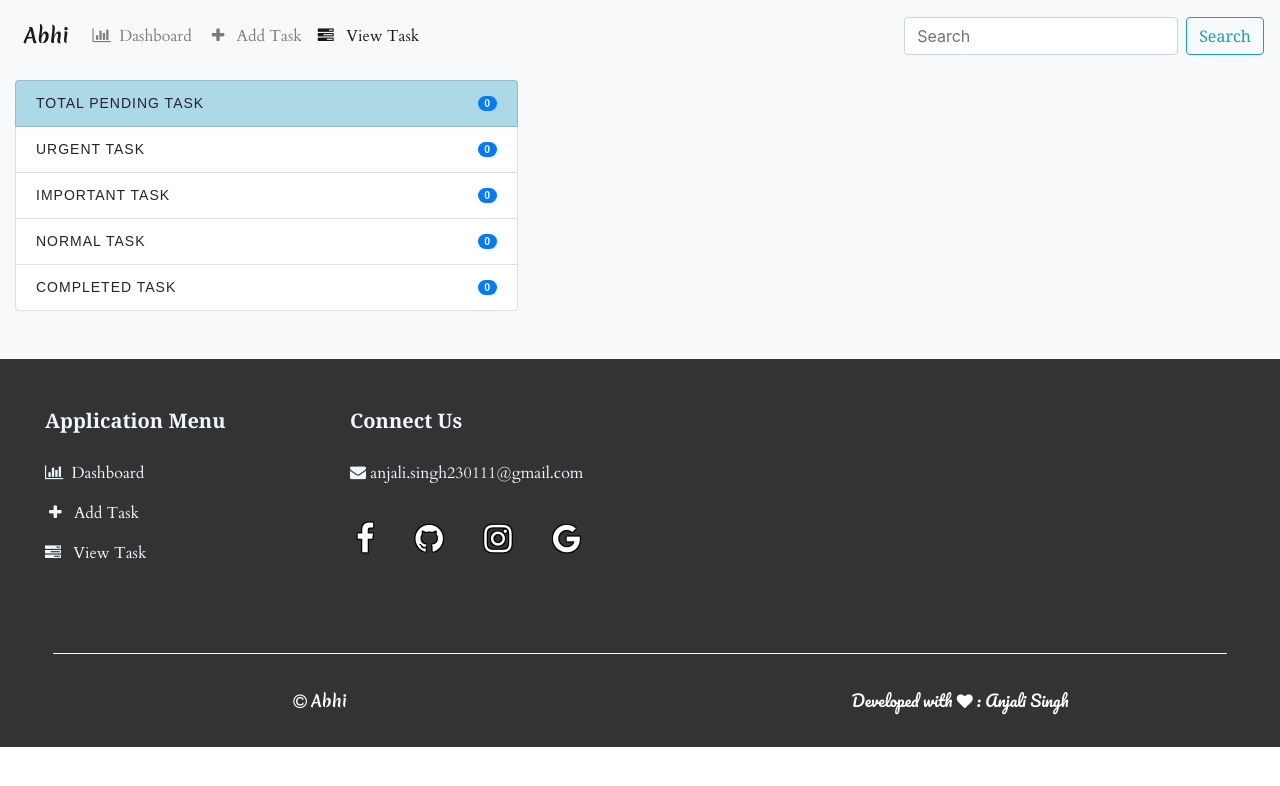
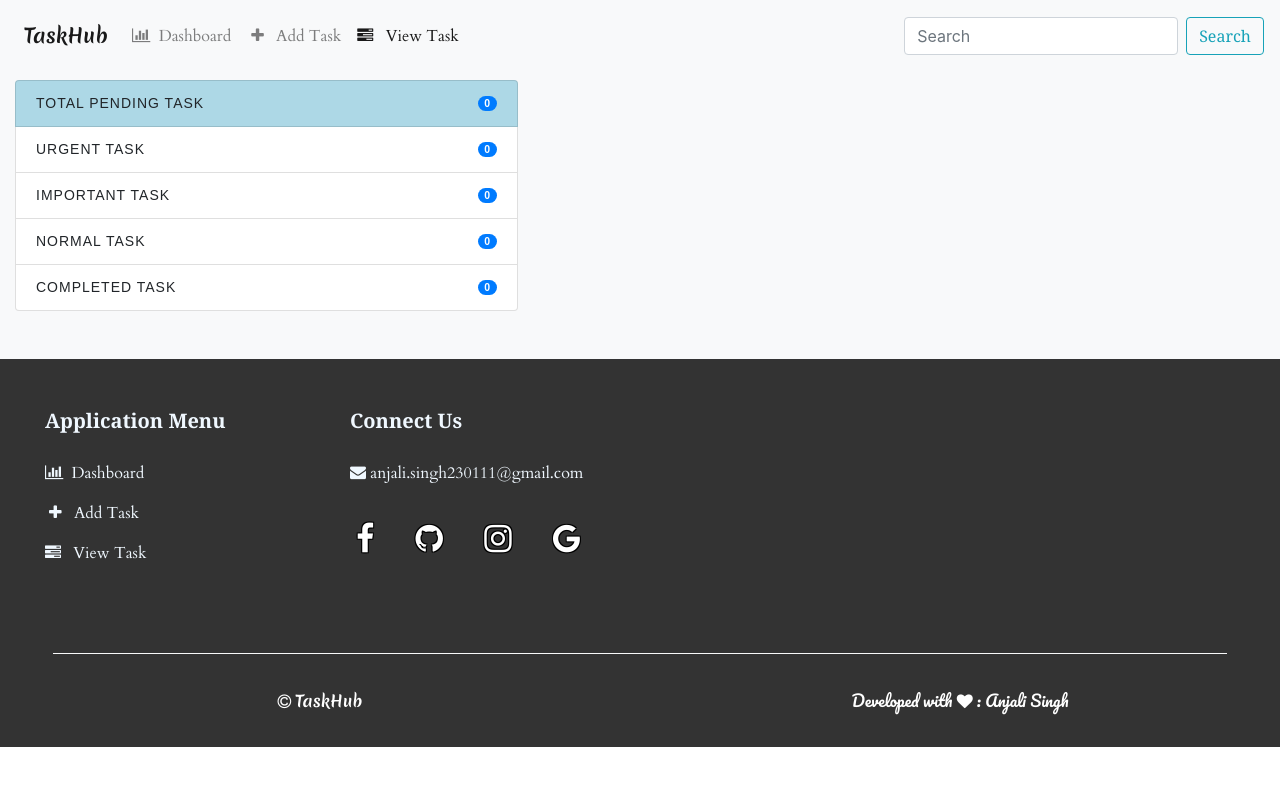
Before and after one commit to anjalisingh230100/TaskHub, a plain HTML site: page viewtask.html in a window 1280 px wide. Drawn offline with nearby package versions, Linux system fonts and the light colour scheme; a web font is replaced by a local one.

Commit message:
Update viewtask.html

```diff
--- a/viewtask.html
+++ b/viewtask.html
@@ -20,7 +20,7 @@
 <header>
 
    <nav class="navbar navbar-expand-lg navbar-light bg-light pt-3">
-  <a class="navbar-brand pl-2" href="index.html">Abhi</a>
+  <a class="navbar-brand pl-2" href="index.html">TaskHub</a>
   <button class="navbar-toggler" type="button" data-toggle="collapse" data-target="#navbarSupportedContent" aria-controls="navbarSupportedContent" aria-expanded="false" aria-label="Toggle navigation">
     <span class="navbar-toggler-icon"></span>
   </button>
@@ -148,7 +148,7 @@
 
                     <div class="row down-area justify-content-center">
                           <div class="col-md-6 col-12 p-1">
-                               <a><i class="fa fa-copyright"></i>  <b  class="brandname">  Abhi </b>  </a>
+                               <a><i class="fa fa-copyright"></i>  <b  class="brandname">  TaskHub </b>  </a>
                           </div>
                           <div class="col-md-6 col-12 p-1">
                                <a> Developed with <i class="fa fa-heart"></i>  : Anjali Singh </a>
```
